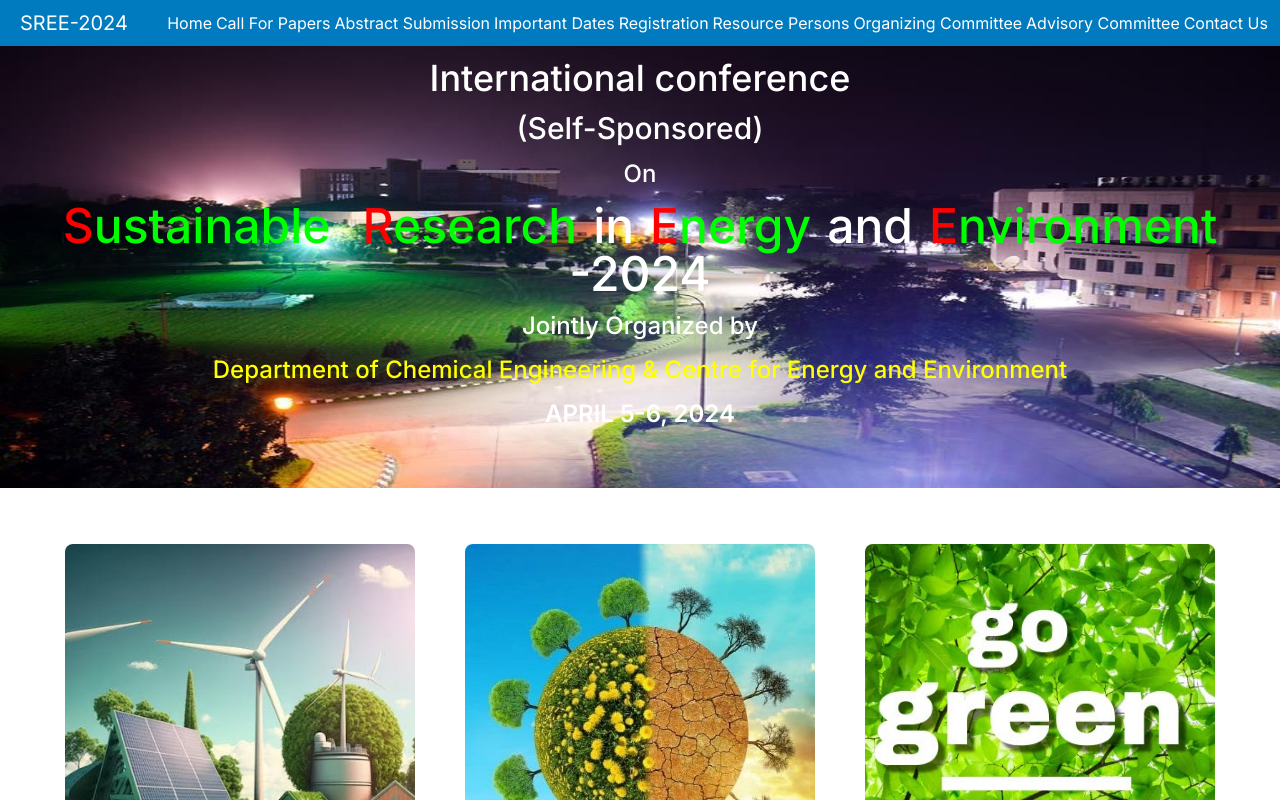
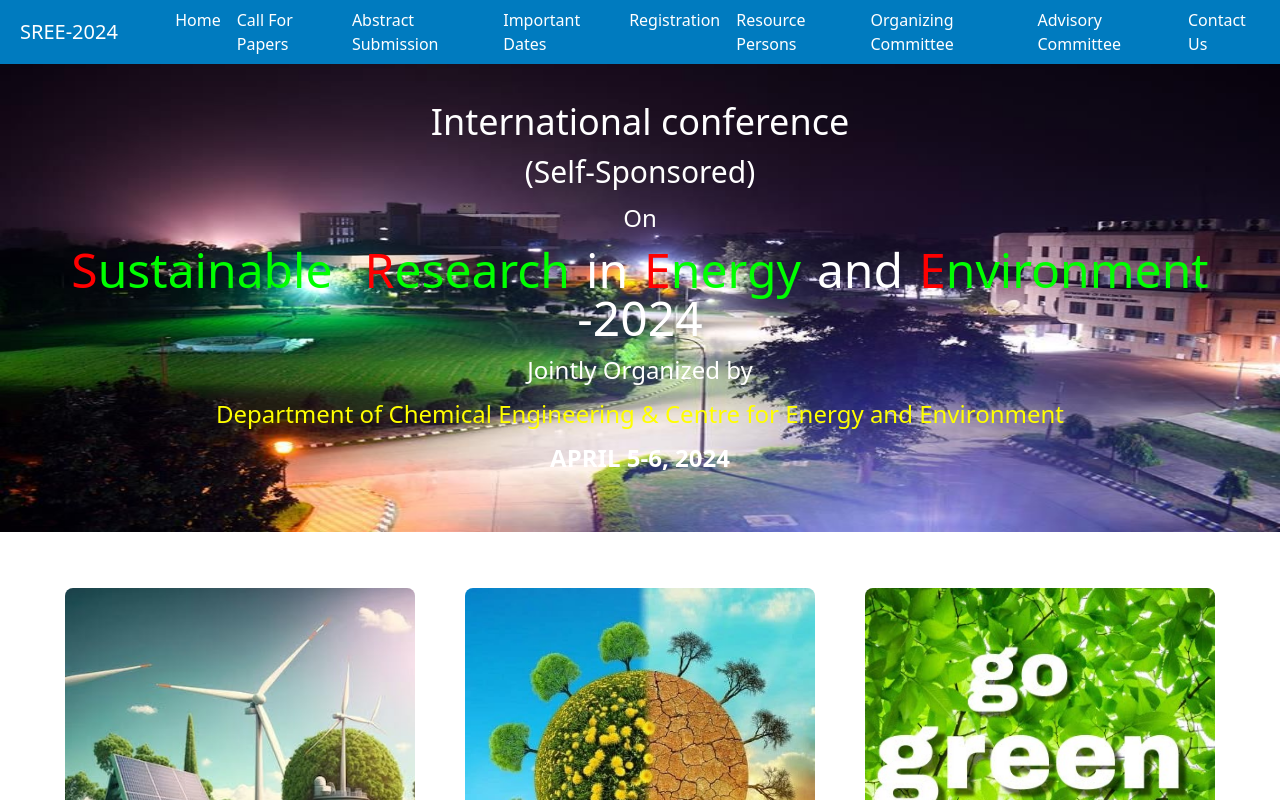
Before and after one commit to Ajay1105/sree2024, a Next.js app: page / in a window 1280 px wide. Shown: the top 800 px of the page. Built offline with nearby package versions, Linux system fonts and the light colour scheme.

Commit message:
minor changes

```diff
--- a/app/layout.js
+++ b/app/layout.js
@@ -12,7 +12,7 @@ export const metadata = {
 export default function RootLayout({ children }) {
   return (
     <html lang="en">
-      <body className={inter.className}>
+      <body className="mt-11">
       <Navbar className="w-[100vw]"/>
       {children}
       </body>
--- a/components/Navbar.jsx
+++ b/components/Navbar.jsx
@@ -6,7 +6,7 @@ const Navbar = () => {
   const [active, setActive] = useState(null);
 
   return (
-    <div className=" bg-[rgba(0,123,191,1)] h-fit w-[100%] fixed top-0 px-0 mx-0 flex flex-row justify-between items-center text-white py-2 z-10">
+    <div className="bg-[rgba(0,123,191,1)] h-fit w-[100%] fixed top-0 px-0 mx-0 flex flex-row justify-between items-center text-white py-2 z-10">
       <a href="/"><p className="font-normal text-[15pt] ml-5 w-fit">SREE-2024</p></a>
 
       <ul className="hidden md:visible md:flex flex-row w-[86%] mr-3 justify-between">
@@ -21,7 +21,7 @@ const Navbar = () => {
           "Advisory Committee",
           "Contact Us",
         ].map((item) => (
-          <li className="" key={`links-${item}`} onClick={()=>setActive(item)}>
+          <li className="md:mx-1 lg:mx-2" key={`links-${item}`} onClick={()=>setActive(item)}>
           <a href={(item==="Home")?"/":`${item.replace(/\s/g, '-').toLowerCase()}`}>{item}</a>
           <div className={`${active==item?"block":"hidden"} underDiv`}/>
           </li>
@@ -30,7 +30,7 @@ const Navbar = () => {
 
       {isOpen ? (
         <ul className="md:hidden flex flex-col w-fit mr-8">
-          <li className="mr-2 lg:mr-0" onClick={() => setIsOpen(false)}>
+          <li className="mr-2 lg:mr-0 font-bold text-red-800" onClick={() => setIsOpen(false)}>
             X
           </li>
           <li className="">Home</li>
```
